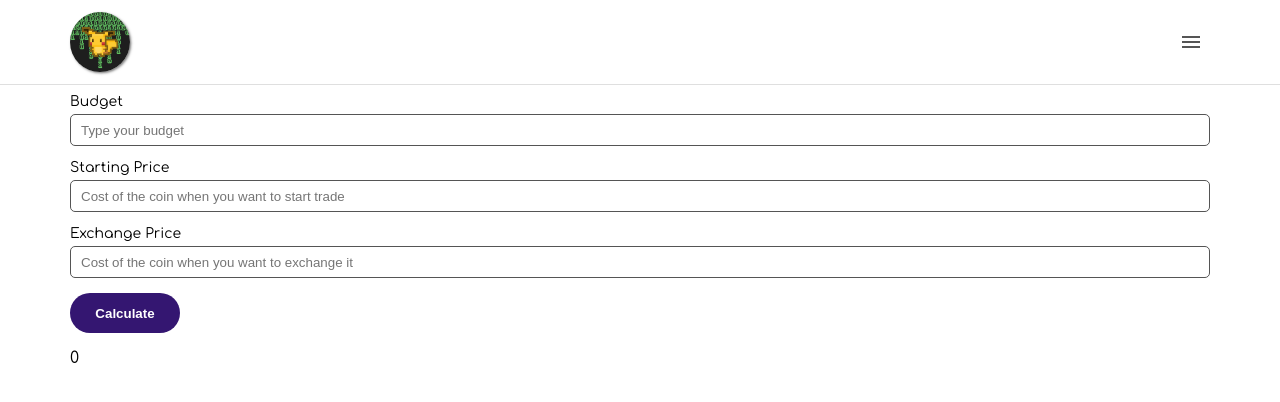
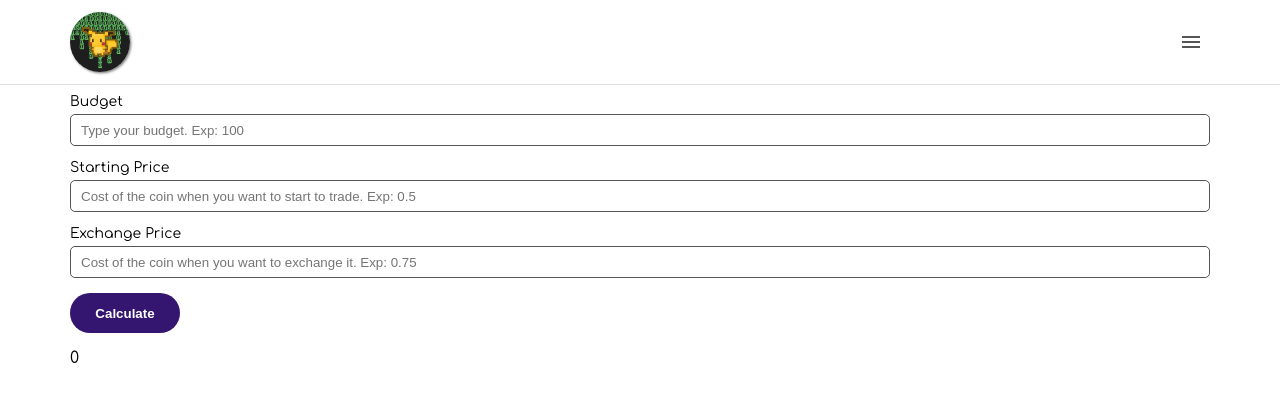
Before and after one commit to yusufcode/mywebsite-next, a Next.js app: page /crypto-calculator in a window 1280 px wide. Shown: the top 402 px of the page. Built offline with nearby package versions, Linux system fonts and the light colour scheme.

Commit message:
crypto-calculator input placeholders revised

```diff
--- a/pages/crypto-calculator.js
+++ b/pages/crypto-calculator.js
@@ -36,19 +36,19 @@ export default function Home() {
                     label="Budget"
                     id="budget"
                     type="number"
-                    placeholder="Type your budget"
+                    placeholder="Type your budget. Exp: 100"
                 ></Input>
                 <Input
                     label="Starting Price"
                     id="startingPrice"
                     type="number"
-                    placeholder="Cost of the coin when you want to start trade"
+                    placeholder="Cost of the coin when you want to start to trade. Exp: 0.5"
                 ></Input>
                 <Input
                     label="Exchange Price"
                     id="exchangePrice"
                     type="number"
-                    placeholder="Cost of the coin when you want to exchange it"
+                    placeholder="Cost of the coin when you want to exchange it. Exp: 0.75"
                 ></Input>
 
                 <PrimaryButton
```
